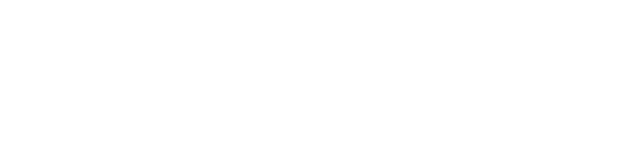
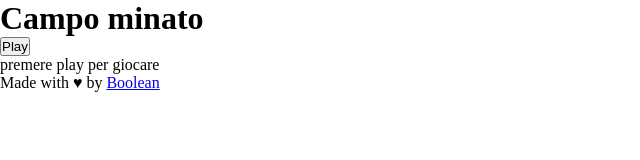
Before and after one commit to MatteoGunetto/js-campominato-grid, a plain HTML site: page index.html in a window 1280 px wide. Shown: the whole page, without its empty margins (0-640 px from the left). Drawn offline with Linux system fonts and the light colour scheme.

Commit message:
html base

```diff
--- a/index.html
+++ b/index.html
@@ -10,6 +10,23 @@
 <body>
 
 
+    <header>
+        <h1>Campo minato</h1>
+        <div>
+            <button id="play">Play</button>
+        </div>
+    </header>
+
+    <main>
+        <div class="info">premere play per giocare</div>
+        <div class="grid hidden"></div>
+    </main>
+
+    <footer>
+        Made with  &hearts; by <a href="#">Boolean</a>
+
+    </footer>
+
 
 
     <script src="jsgrid.js"></script>
```
